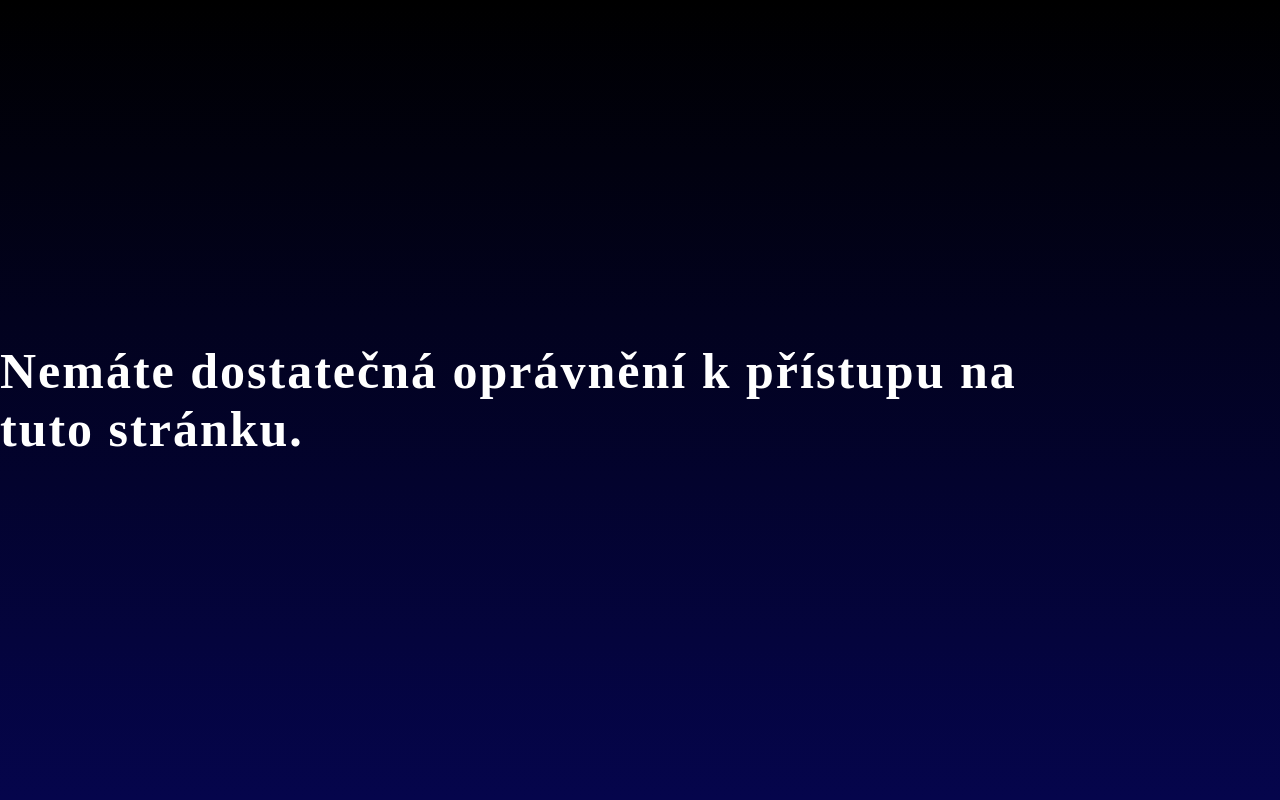
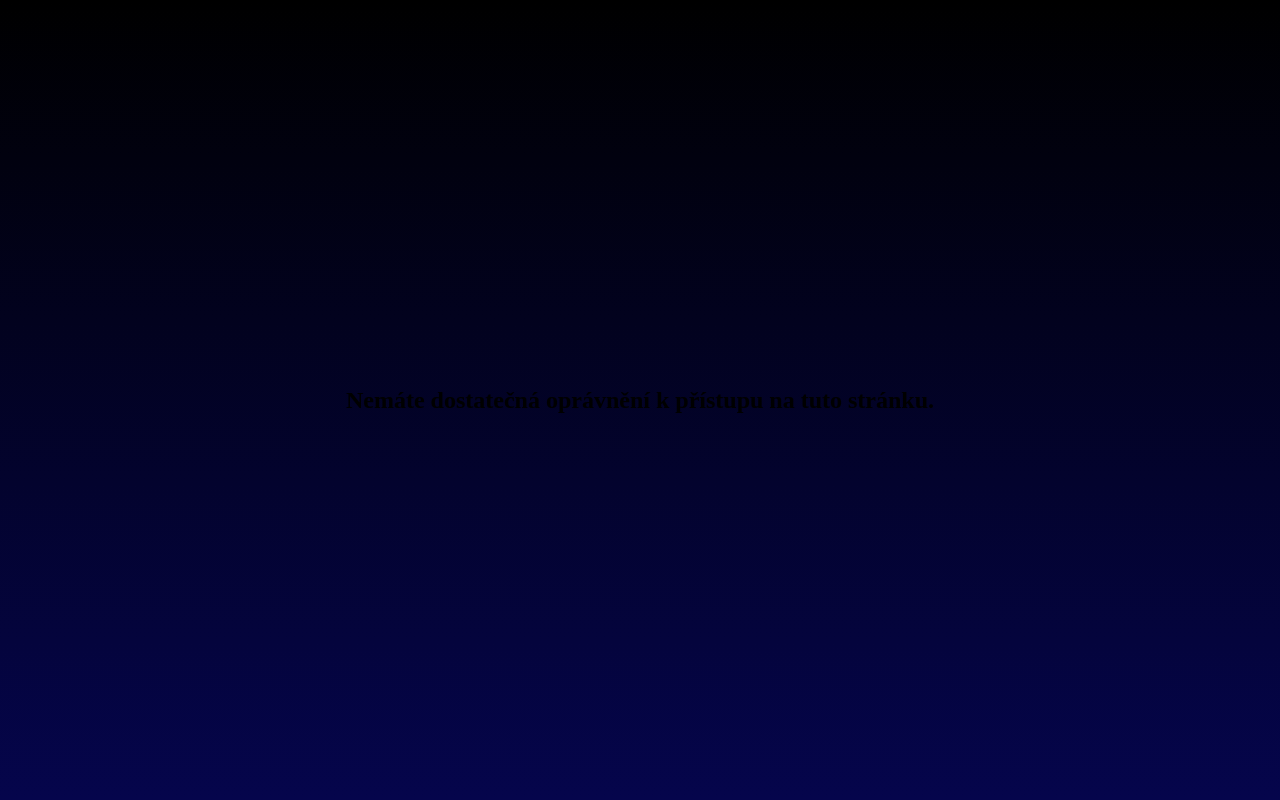
Before and after one commit to turbosnek/harry_mvc, a PHP site: template app/views/admin/students/create.php in a window 1280 px wide. Run offline with PHP 8.4, Linux system fonts and the light colour scheme; the template is opened without the code that fills it, so the values that code supplies are empty; some libraries are stand-ins or nearby versions.

Commit message:
Předělání secirity-error section
Přidání security error section Do pohledů, kde nebyly

```diff
--- a/app/views/admin/students/create.php
+++ b/app/views/admin/students/create.php
@@ -23,10 +23,12 @@
     <?php $this->view("admin-header") ?>
 
     <main>
+        <?php if (!isset($_SESSION['role']) or !in_array($_SESSION['role'], ["ROLE_SUPER_ADMIN", "ROLE_ADMIN"])): ?>
+            <section class="security-error">
+                <h1>Nemáte dostatečná oprávnění k&nbsp;přístupu na tuto&nbsp;stránku.</h1>
+            </section>
+            <?php else: ?>
                 <section class="add-form">
-            <?php if (!isset($_SESSION['role']) or !in_array($_SESSION['role'], ["ROLE_SUPER_ADMIN", "ROLE_ADMIN"])): ?>
-                <h1>Nemáte dostatečná oprávnění k&nbsp;přístupu na tuto&nbsp;stránku.</h1>
-            <?php else: ?>
                     <form action="" method="POST">
                         <input type="hidden" name="csrf_token" value="<?= isset($data['csrfToken']) ? $data['csrfToken'] : '' ?>">
                         <input type="text" name="first_name" placeholder="Křestní jméno" value="<?= htmlspecialchars(isset($_POST['first_name']) ? $_POST['first_name']:  '') ?>">
@@ -43,8 +45,8 @@
                         <?php endif; ?>
                         <input type="submit" value="Přidat žáka">
                     </form>
+                </section>
             <?php endif; ?>
-        </section>
     </main>
 
     <?php $this->view("footer") ?>
```
Also changed, not shown: app/views/admin/students/edit.php (+6 -5 lines). Lines whose indentation alone changed are shown as unchanged.
